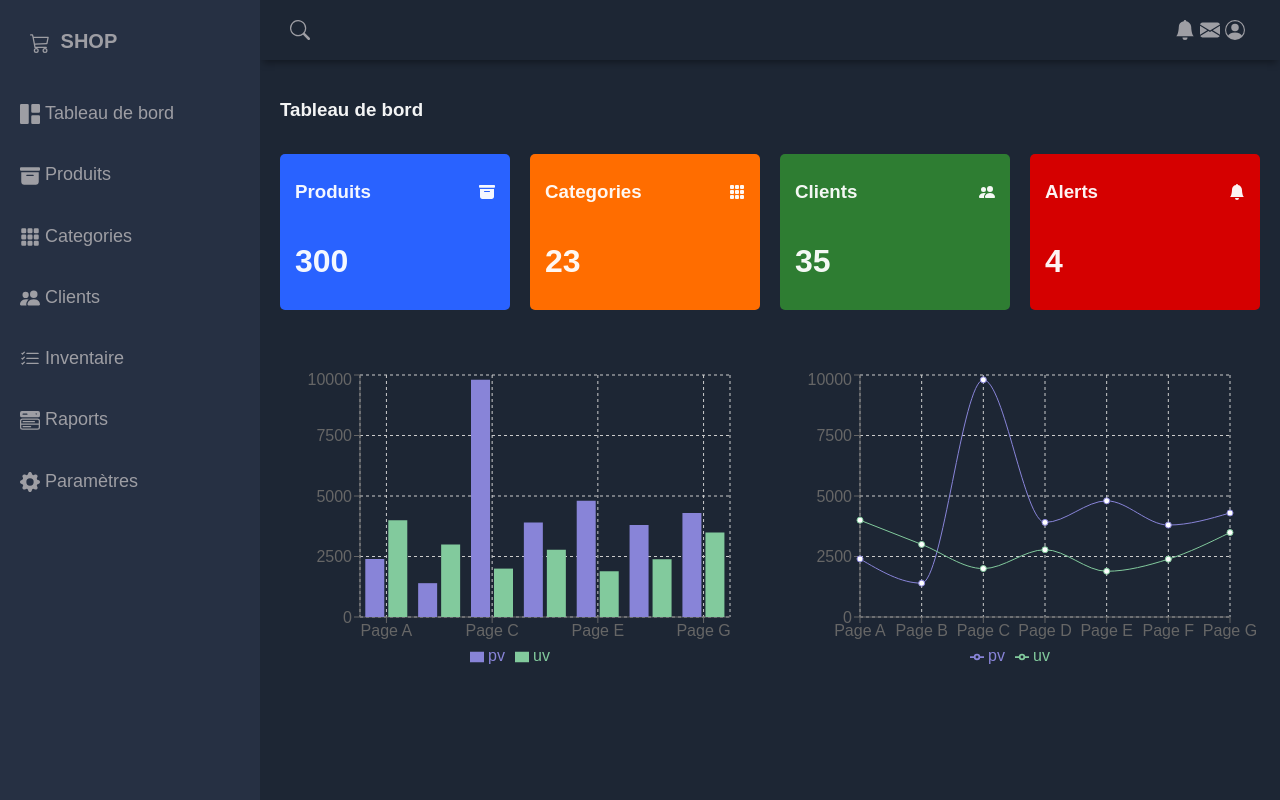
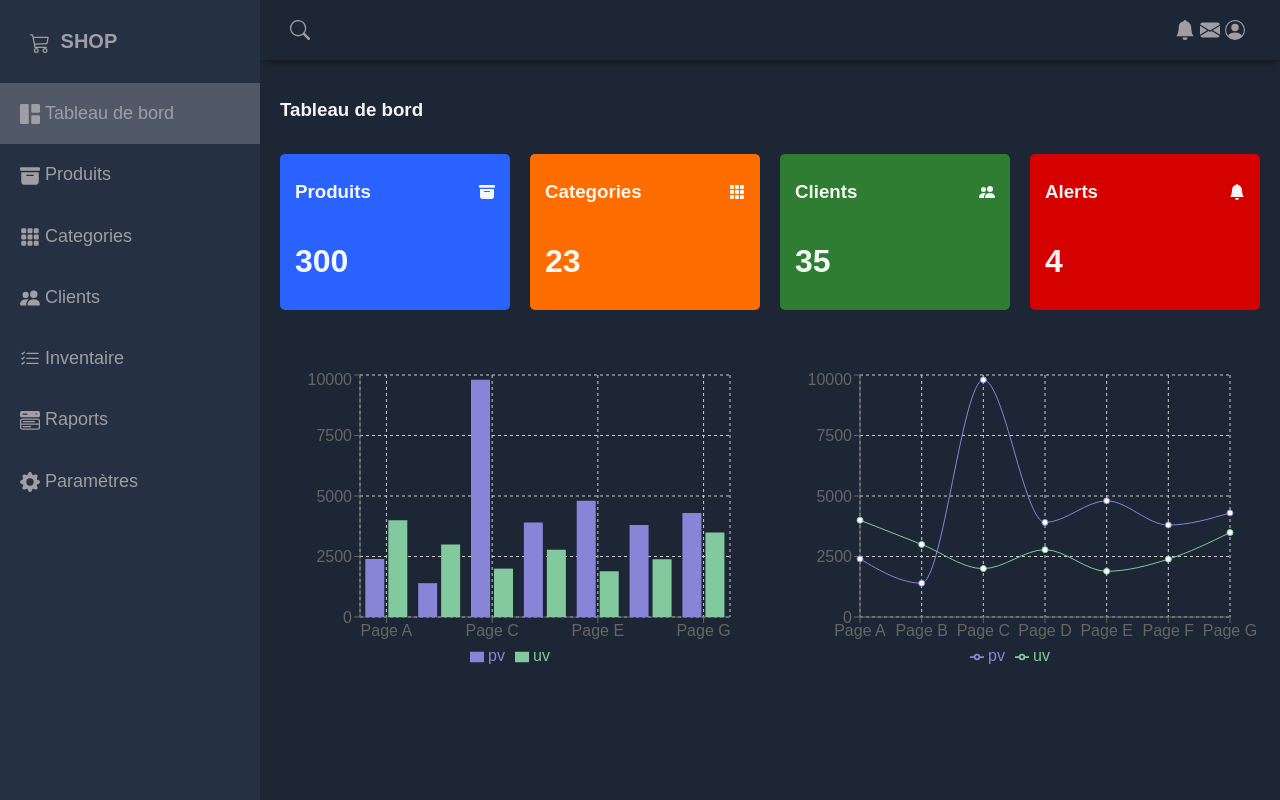
Before and after one commit to Roe121/Dashboard-react, a React (Vite) app in the folder Admin Panel/: page / in a window 1280 px wide. Built offline with nearby package versions, Linux system fonts and the light colour scheme.

Commit message:
Active element effect

```diff
--- a/Admin Panel/src/App.css
+++ b/Admin Panel/src/App.css
@@ -92,6 +92,12 @@ body {
   }
 
   .sidebar-list-item:hover {
+    background-color: rgba(255, 255, 255, 0.2);
+    cursor: pointer;
+  }
+
+
+  .active{
     background-color: rgba(255, 255, 255, 0.2);
     cursor: pointer;
   }
--- a/Admin Panel/src/Sidebar.jsx
+++ b/Admin Panel/src/Sidebar.jsx
@@ -1,8 +1,9 @@
-import React from "react";
+import React, { useState } from "react";
 import { SideBarData } from "../src/data";
-import {BsCart3} from 'react-icons/bs'
+import { BsCart3 } from "react-icons/bs";
 
 function Sidebar() {
+  const [active, setActive] = useState("Tableau de bord");
   return (
     <aside id="sidebar">
       <div className="sidebar-title">
@@ -14,8 +15,15 @@ function Sidebar() {
 
       <ul className="sidebar-list">
         {SideBarData.map((item) => (
-          <li className="sidebar-list-item">
-            <a href="">
+          <li
+            className={`${
+              active === item.name
+                ? "sidebar-list-item active"
+                : "sidebar-list-item"
+            }`}
+            onClick={() => setActive(item.name)}
+          >
+            <a href="#">
               {<item.icon className="icon" />}
               {item.name}
             </a>
```
